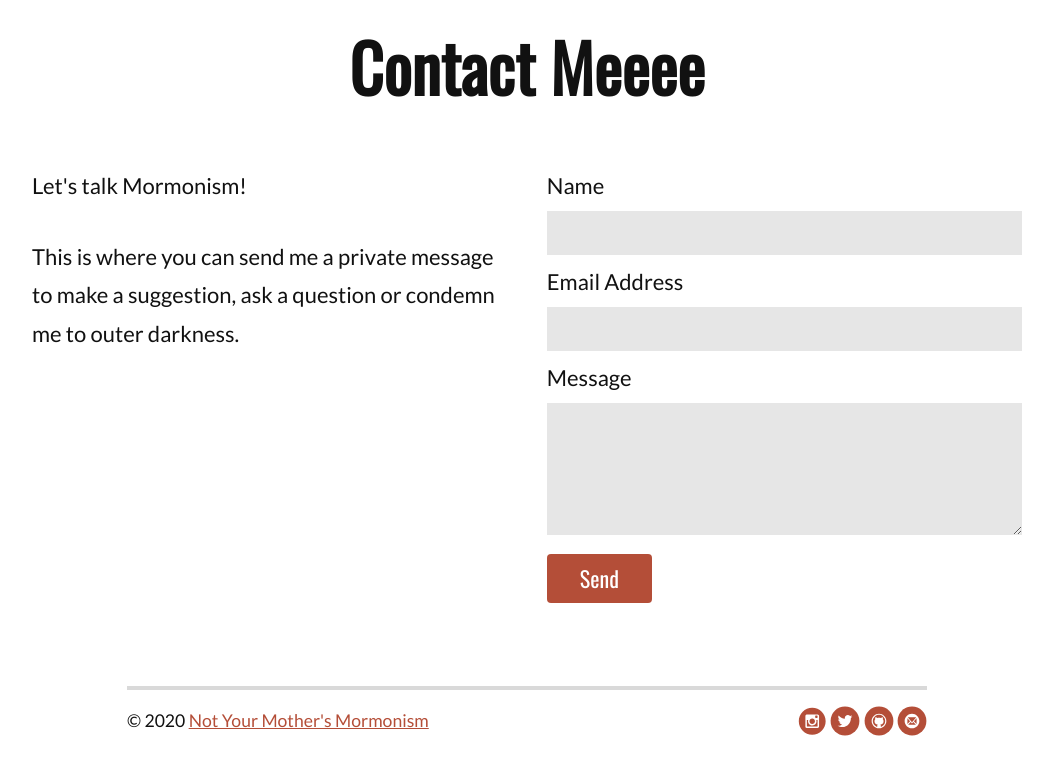
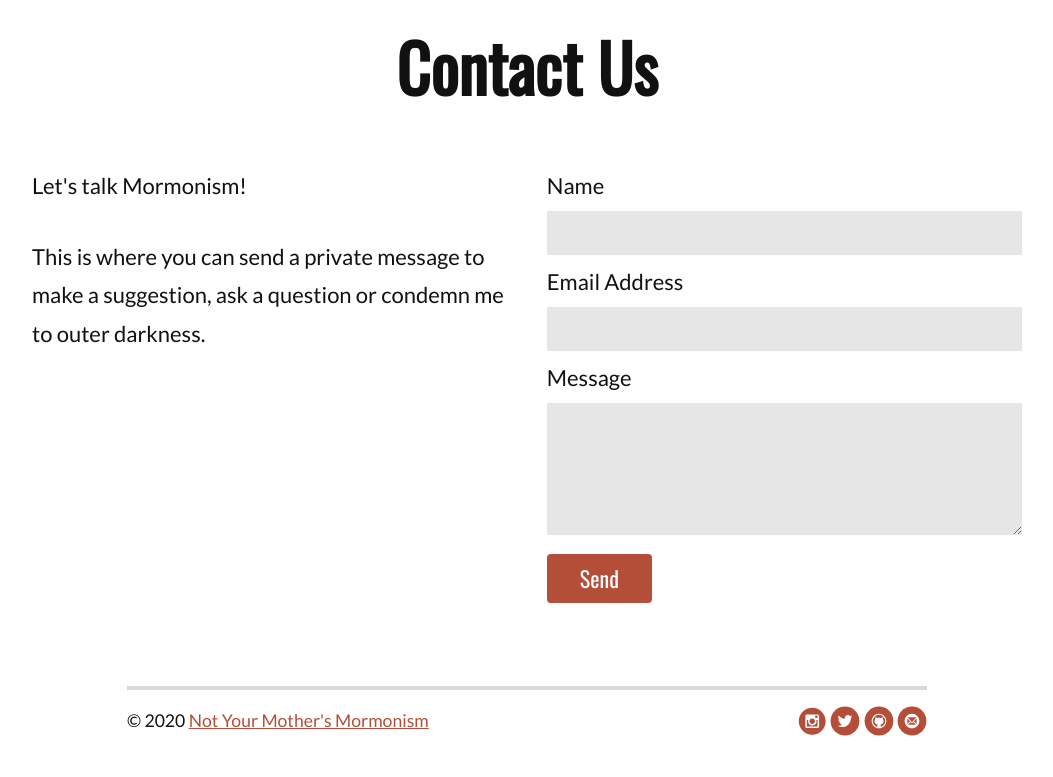
Before and after one commit to NotYourMothersMormonism/NotYourMothersMormonism, a Jekyll site: the page built from contact.md, in a window 1280 px wide. Shown: the part 396-1173 px from the top of the page, without its empty margins (113-1166 px from the left). Built offline with Jekyll 4.4.1, drawn with Linux system fonts in a browser that asks for light colours; nearby versions of some CDN libraries.

Commit message:
Update contact and about links

```diff
--- a/contact.md
+++ b/contact.md
@@ -4,10 +4,10 @@ title: Contact The Author
 ---
 
 <div id="contact">
-  <h1 class="pageTitle">Contact Meeee</h1>
+  <h1 class="pageTitle">Contact Us</h1>
   <div class="contactContent">
     <p class="intro">Let's talk Mormonism!</p>
-    <p>This is where you can send me a private message to make a suggestion, ask a question or condemn me to outer darkness.</p>
+    <p>This is where you can send a private message to make a suggestion, ask a question or condemn me to outer darkness.</p>
   </div>
   <form action="http://formspree.io/jaredrummler@gmail.com" method="POST">
     <label for="name">Name</label>
```
Also changed, not shown: about.md (+12 -15 lines), articles.md (+1 -1 lines).
